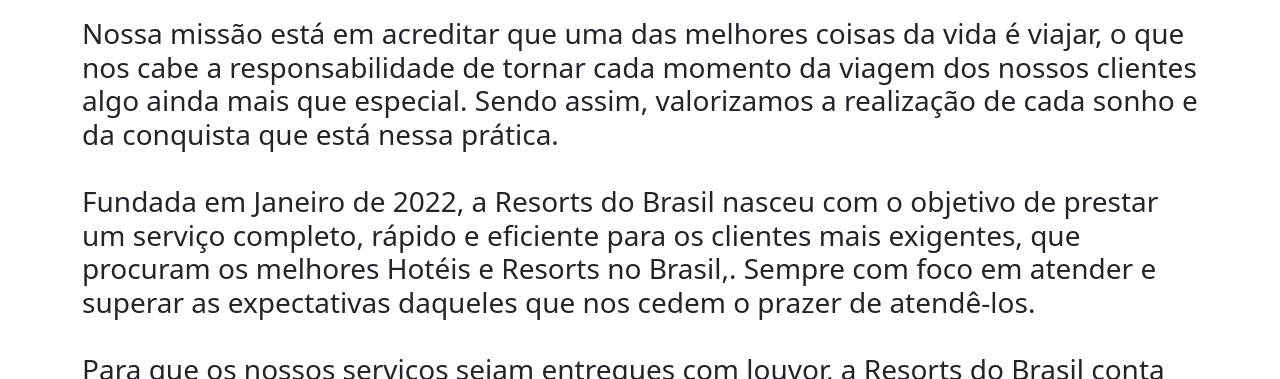
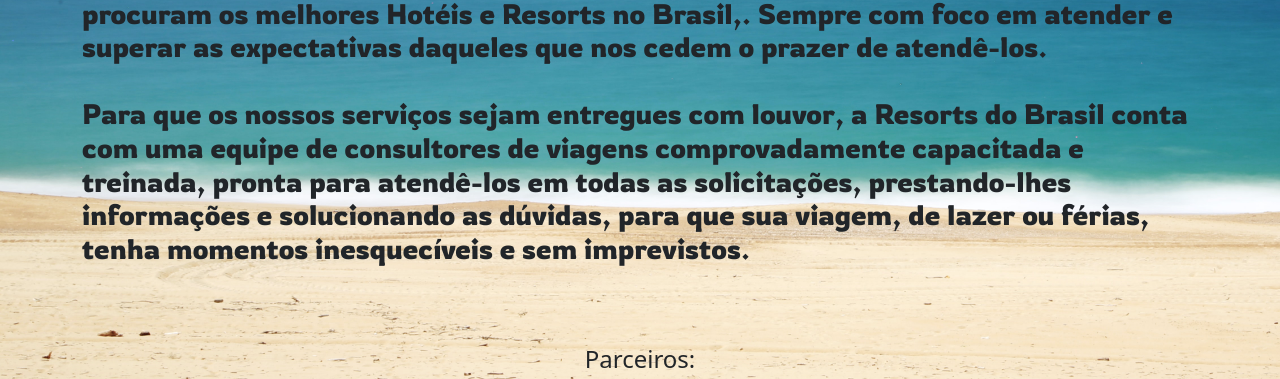
Before and after one commit to JaironRodrigo/Resorts-do-Brasil, a website: page About.html in a window 1280 px wide. Shown: the part 470-849 px from the top of the page. Drawn offline with nearby package versions, Linux system fonts and the light colour scheme; the site is published under a folder, as on GitHub Pages, so addresses that start at the root find nothing.

Commit message:
Modificando os links para o css das outras paginas

```diff
--- a/About.html
+++ b/About.html
@@ -6,7 +6,7 @@
   <meta http-equiv="X-UA-Compatible" content="IE=edge">
   <meta name="viewport" content="width=device-width, initial-scale=1.0">
   <!-- CSS ------------------------------------------------------------->
-  <link rel="stylesheet" href="/css/style.css">
+  <link rel="stylesheet" href="style.css" type="text/css">
   <!-- Bootstrap CSS -------------------------------------------------------->
   <link href="https://cdn.jsdelivr.net/npm/bootstrap@5.3.0-alpha1/dist/css/bootstrap.min.css" rel="stylesheet"
     integrity="sha384-GLhlTQ8iRABdZLl6O3oVMWSktQOp6b7In1Zl3/Jr59b6EGGoI1aFkw7cmDA6j6gD" crossorigin="anonymous">
```
Also changed, not shown: Destinos_Nacionais.html (+1 -1 lines), Reserva.html (+1 -1 lines), index.html (line endings or trailing spaces).
